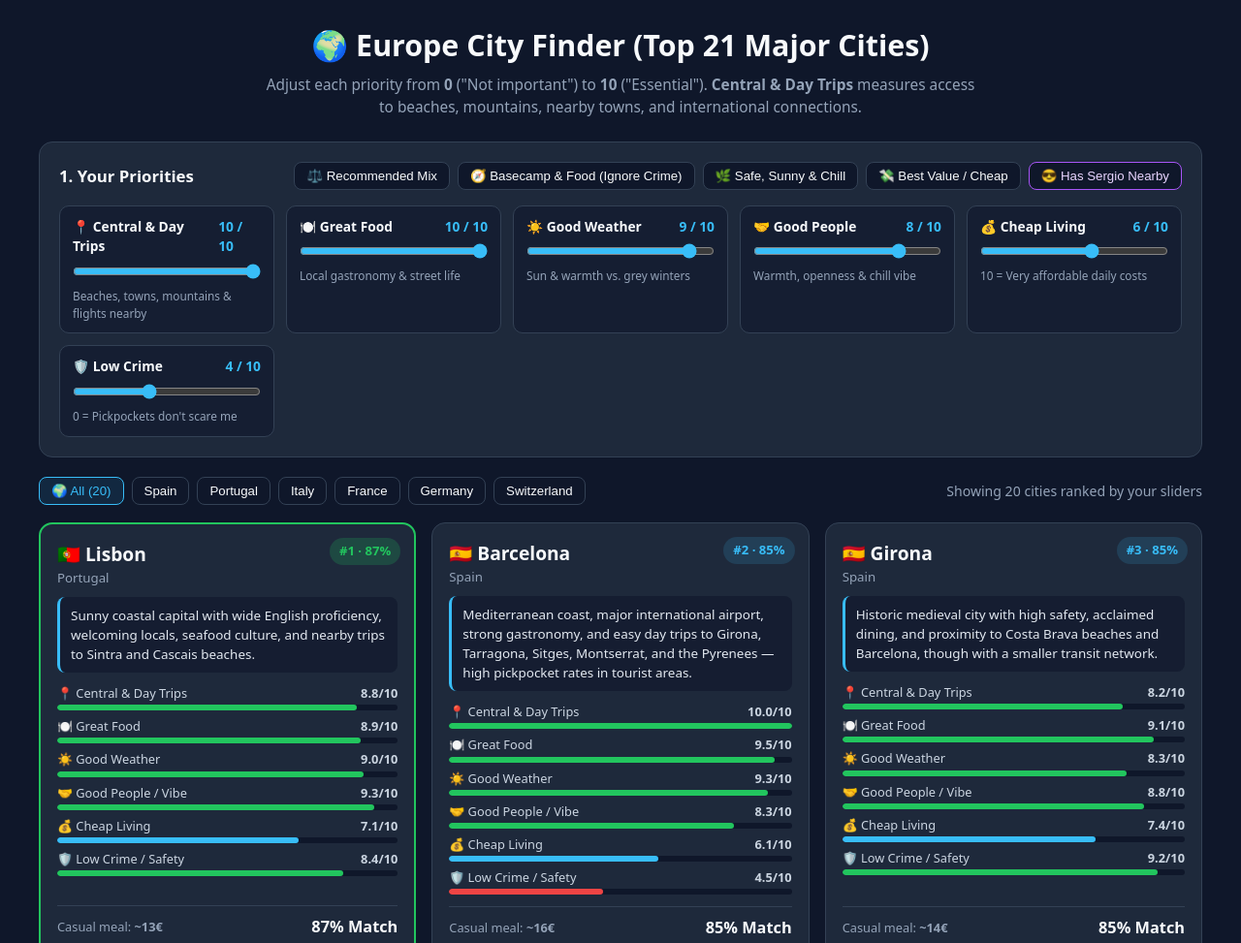
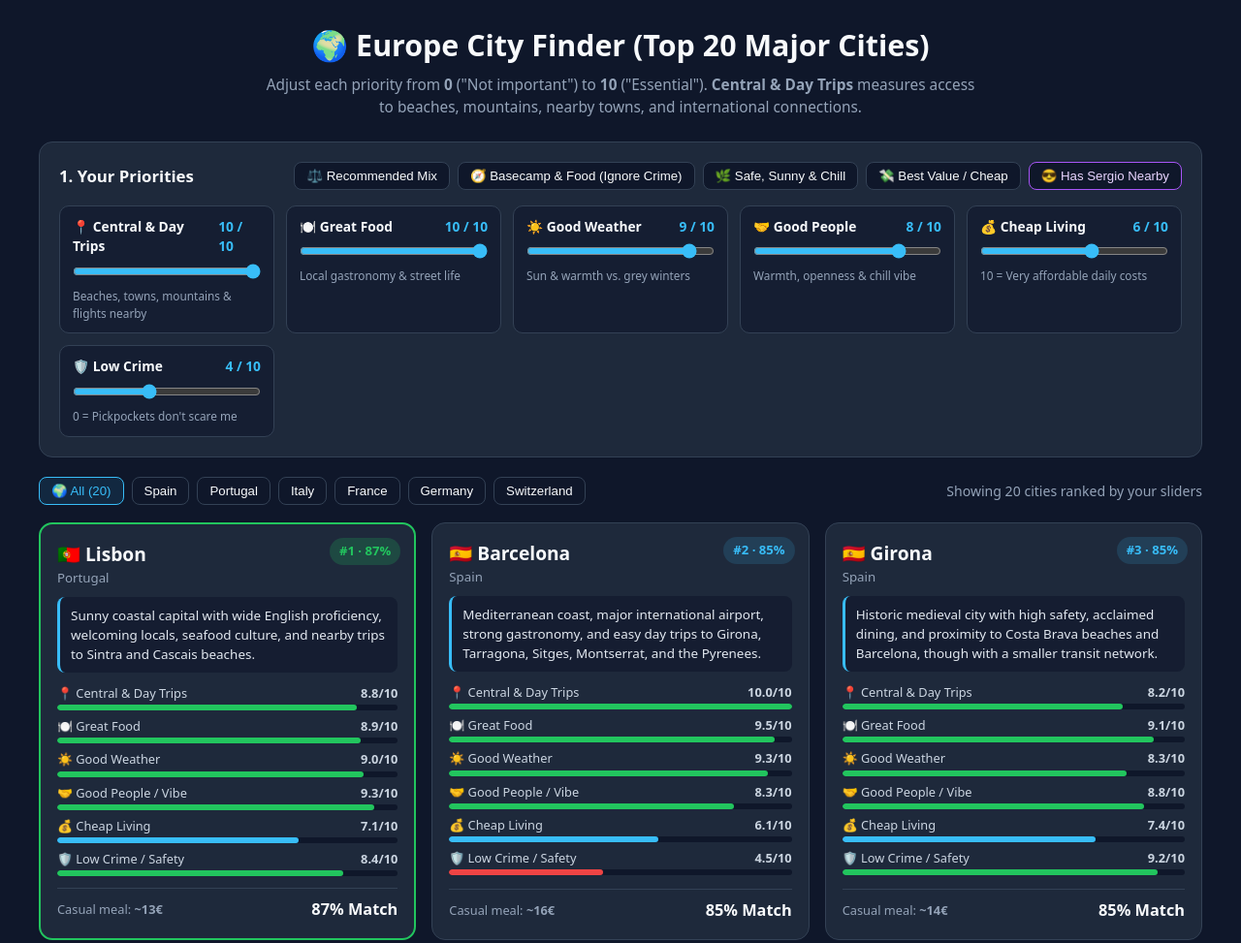
Before and after one commit to seloal93/europe-city-finder, a plain HTML site: page index.html in a window 1280 px wide. Shown: the top 973 px of the page at 97% size. Drawn offline with Linux system fonts and the light colour scheme.

Commit message:
Update index.html

```diff
--- a/index.html
+++ b/index.html
@@ -3,7 +3,7 @@
 <head>
   <meta charset="UTF-8" />
   <meta name="viewport" content="width=device-width, initial-scale=1.0" />
-  <title>Europe City Finder — Top 21 Cities</title>
+  <title>Europe City Finder — Top 20 Cities</title>
   <style>
     :root {
       --bg: #0f172a;
@@ -215,7 +215,7 @@
 <body>
   <div class="container">
     <header>
-      <h1>🌍 Europe City Finder (Top 21 Major Cities)</h1>
+      <h1>🌍 Europe City Finder (Top 20 Major Cities)</h1>
       <p>Adjust each priority from <strong>0</strong> ("Not important") to <strong>10</strong> ("Essential"). <strong>Central & Day Trips</strong> measures access to beaches, mountains, nearby towns, and international connections.</p>
     </header>
 
@@ -318,7 +318,7 @@
         kmFromBcn: 0,
         safety: 4.5, food: 9.5, cost: 6.1, weather: 9.3, vibe: 8.3, hub: 10.0,
         mealPrice: "~16€",
-        note: "Mediterranean coast, major international airport, strong gastronomy, and easy day trips to Girona, Tarragona, Sitges, Montserrat, and the Pyrenees — high pickpocket rates in tourist areas."
+        note: "Mediterranean coast, major international airport, strong gastronomy, and easy day trips to Girona, Tarragona, Sitges, Montserrat, and the Pyrenees."
       },
       {
         name: "Girona",
```
